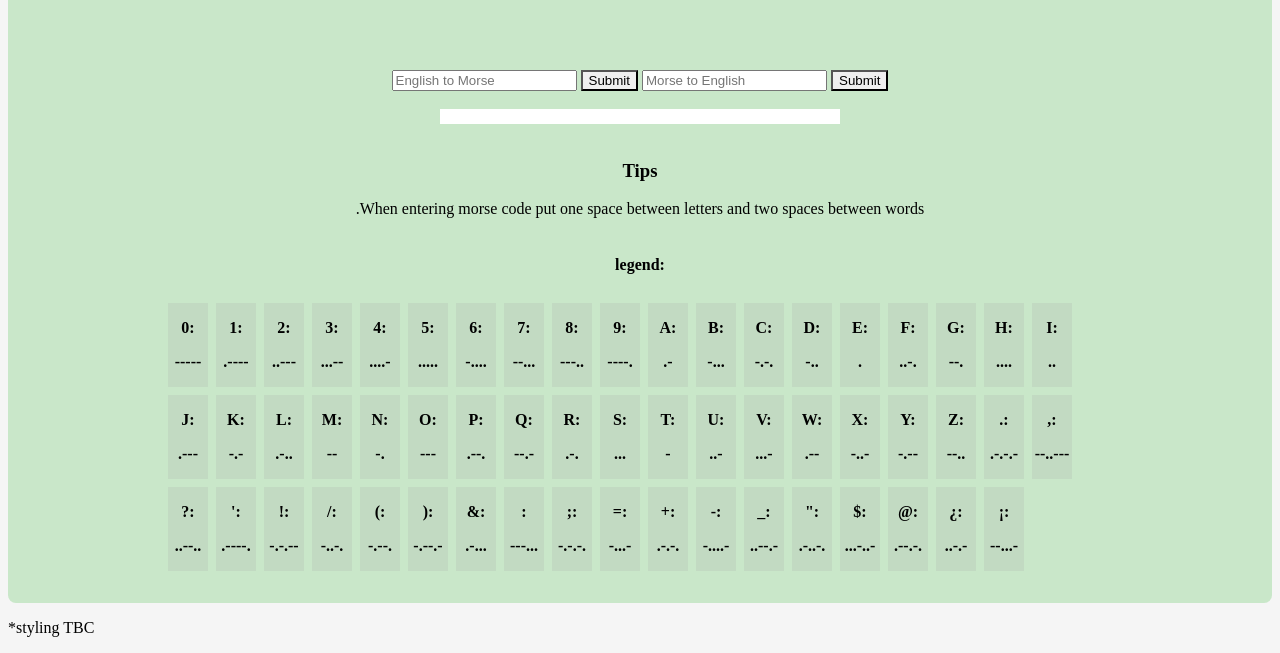
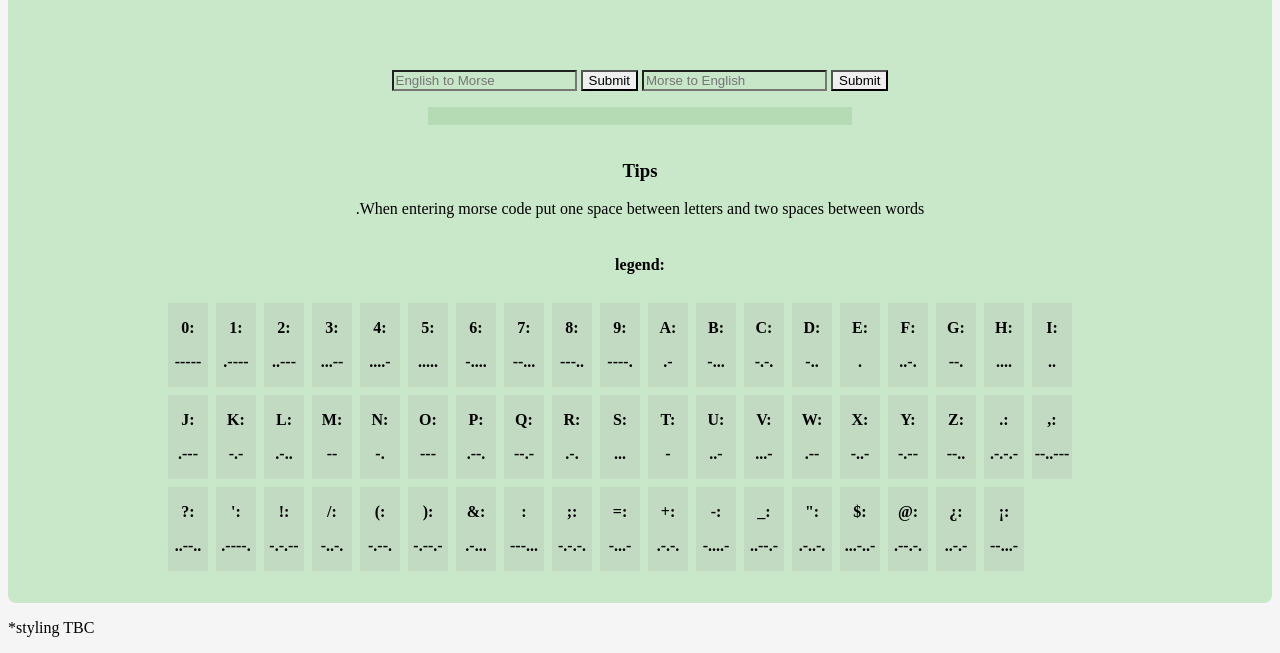
Before and after one commit to JackBadawy/morse_code_project_Jack_Badawy, a website with bundled scripts: page index.html in a window 1280 px wide. Shown: the part 173-826 px from the top of the page. Built offline with nearby package versions, Linux system fonts and the light colour scheme.

Commit message:
style change

```diff
--- a/style.scss
+++ b/style.scss
@@ -35,9 +35,15 @@
     &__result-container {
       margin-bottom: 1rem;
       &__box {
-        min-width: 400px;
+        min-width: 424px;
+        min-height: 16px;
         padding: 0;
         border: 0;
+        text-wrap: wrap;
+        background-color: rgb(180, 219, 180);
+        font-weight: 700;
+        font-size: medium;
+
         &:focus,
         &:active {
           /* border: 1px solid ; */
@@ -76,3 +82,7 @@
 button {
   border-radius: 0;
 }
+
+.input {
+  background-color: #c8e6c8;
+}
```
Also changed, not shown: readme.md, style.css, 1 other file.
